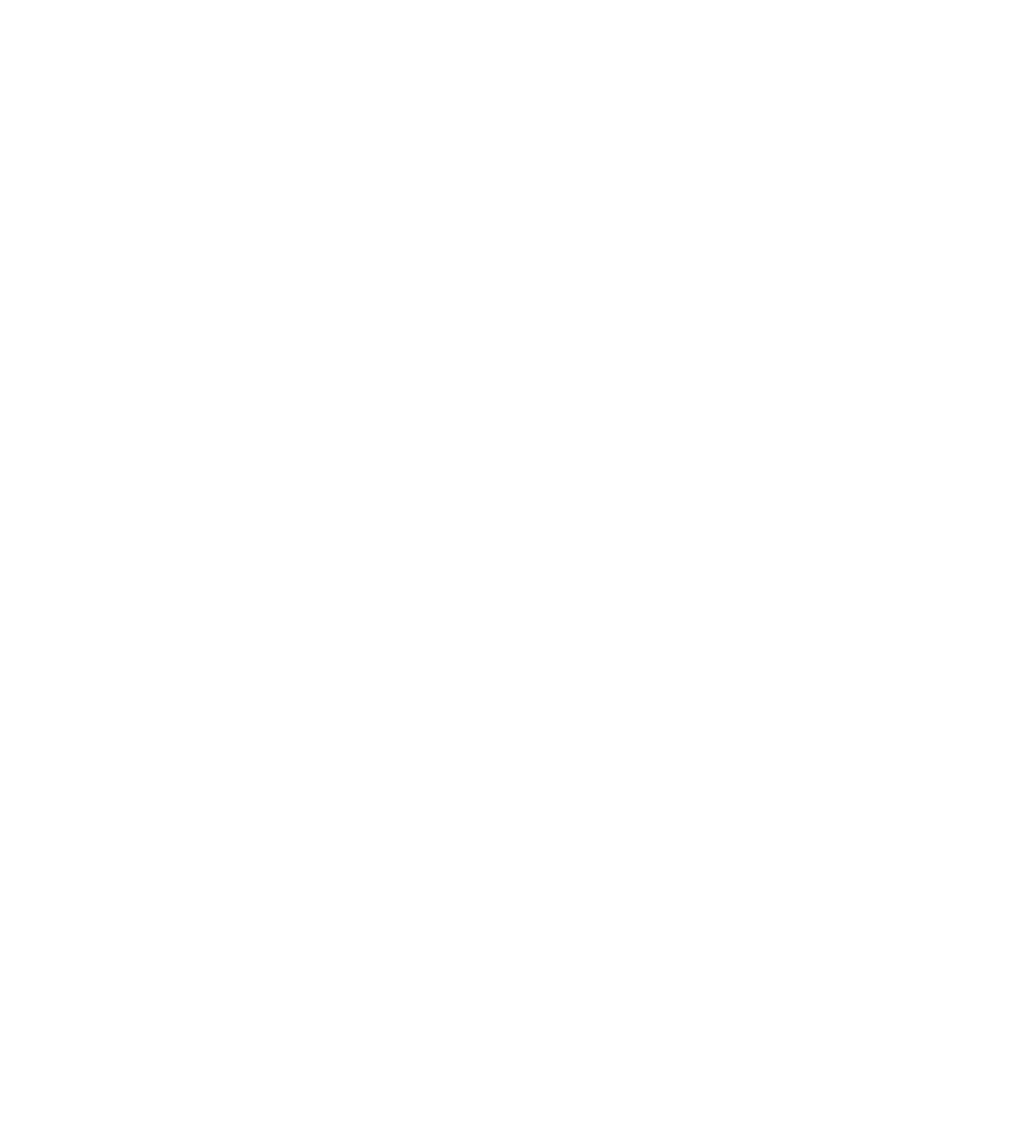
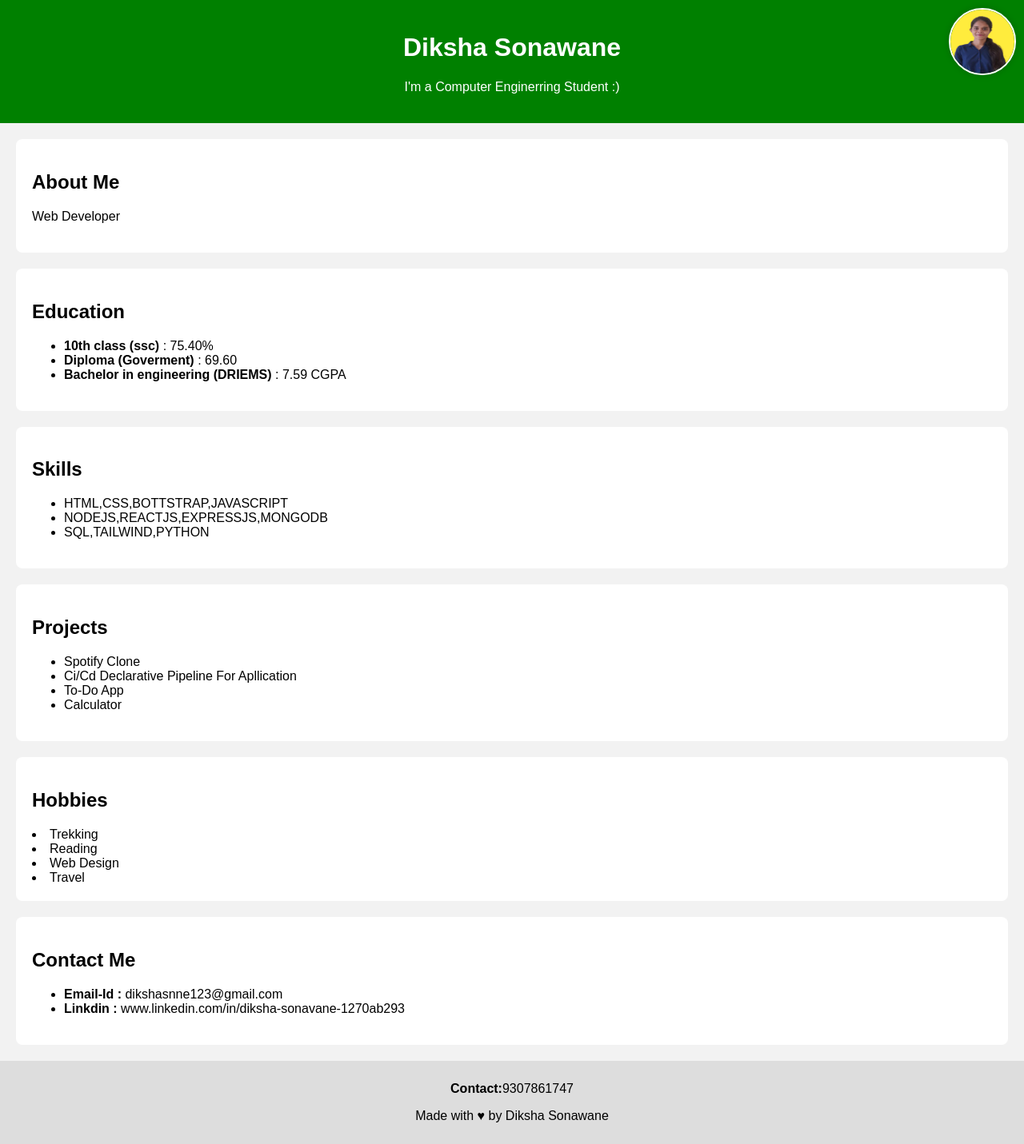
Before and after one commit to dikshasnne/Portfolio-Website, a plain HTML site: page index.html in a window 1280 px wide. Shown: the whole page at 80% size. Before the commit the page ends 800 px from the top, so only its background shows below. Drawn offline with Linux system fonts and the light colour scheme.

Commit message:
Add files via upload

```diff
--- a/index.html
+++ b/index.html
@@ -1,11 +1,63 @@
 <!DOCTYPE html>
 <html lang="en">
 <head>
-    <meta charset="UTF-8">
-    <meta name="viewport" content="width=device-width, initial-scale=1.0">
-    <title>sampleclear</title>
+  <meta charset="UTF-8">
+  <title>My Portfolio</title>
+  <link rel="stylesheet" href="style.css">
 </head>
 <body>
+  <img src="photo.jpg.jpeg" alt="My Photo" class="corner-img">
+  <header>
+    <h1>Diksha Sonawane</h1>
+    <p>I'm a Computer Enginerring Student :)</p>
+  </header>
+  <section>
+    <h2>About Me</h2>
+    <p>Web Developer</p>
+  </section>
+  <section>
+    <h2>Education</h2>
+    <ul>
+      <li><b>10th class (ssc)</b> : 75.40% </li>
+      <li><b>Diploma (Goverment)</b> : 69.60 </li>
+      <li><b>Bachelor in engineering (DRIEMS)</b> : 7.59 CGPA</li>
+    </ul>
+  </section>
+  <section>
+    <h2>Skills</h2>
+    <ul>
+      <li>HTML,CSS,BOTTSTRAP,JAVASCRIPT</li>
+      <li>NODEJS,REACTJS,EXPRESSJS,MONGODB</li>
+      <li>SQL,TAILWIND,PYTHON</li>
+    </ul>
+  </section>
+  <section>
+    <h2>Projects</h2>
+    <ul>
+      <li>Spotify Clone</li>
+      <li>Ci/Cd Declarative Pipeline For Apllication</li>
+      <li>To-Do App</li>
+      <li>Calculator</li>
+    </ul>
+  </section>
+  <section>
+    <h2>Hobbies</h2>
+    <li>Trekking</li>
+    <li>Reading</li>
+    <li>Web Design</li>
+    <li>Travel</li>
+  </section>
+  <section>
+    <h2>Contact Me</h2>
+    <ul>
+      <li><b>Email-Id : </b> dikshasnne123@gmail.com</li>
+      <li><b>Linkdin : </b>www.linkedin.com/in/diksha-sonavane-1270ab293</li>
+    </ul>
+  </section>
+  <footer>
+    <p><b>Contact:</b>9307861747</p>
+    <p>Made with &hearts; by Diksha Sonawane </p>
+  </footer>
+</body>
 
-</body>
 </html>
--- a/style.css
+++ b/style.css
@@ -0,0 +1,37 @@
+body {
+    font-family: Arial, sans-serif;
+    background-color: #f2f2f2;
+    margin: 0;
+    padding: 0;
+  }
+
+  .corner-img {
+    position: absolute;
+    top: 10px;
+    right: 10px;
+    width: 80px;
+    height: 80px;
+    border-radius: 50%;  /* makes it a circle */
+    border: 2px solid white;
+    box-shadow: 0 0 8px rgba(0,0,0,0.2);
+  }
+
+  header {
+    background-color:green;
+    color: white;
+    padding: 20px;
+    text-align: center;
+  }
+
+  section {
+    padding: 20px;
+    background-color: white;
+    margin: 20px;
+    border-radius: 8px;
+  }
+
+  footer {
+    text-align: center;
+    padding: 10px;
+    background-color: #ddd;
+  }
```
Also changed, not shown: photo.jpg.jpeg (added).
